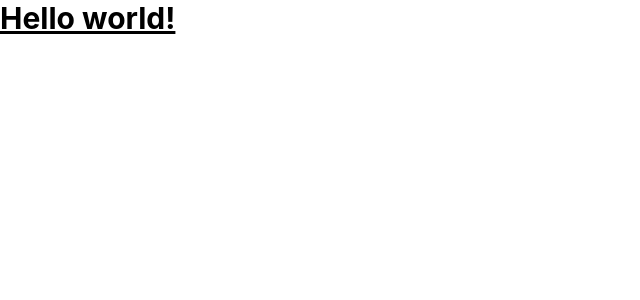
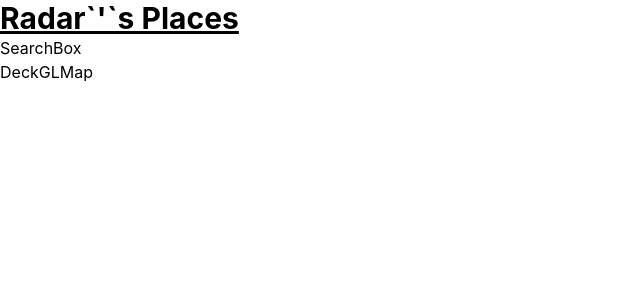
Before and after one commit to GeorgeArubi/Event-Map, a Next.js app: page / in a window 1280 px wide. Shown: the top 300 px of the page, without its empty margins (0-640 px from the left). Built offline with nearby package versions, Linux system fonts and the light colour scheme.

Commit message:
Setup components

```diff
--- /dev/null
+++ b/components/DeckGLMap.tsx
@@ -0,0 +1,9 @@
+import React from 'react'
+
+const DeckGLMap = () => {
+  return (
+    <div>DeckGLMap</div>
+  )
+}
+
+export default DeckGLMap
--- /dev/null
+++ b/components/SearchBox.tsx
@@ -0,0 +1,9 @@
+import React from 'react'
+
+const SearchBox = () => {
+  return (
+    <div>SearchBox</div>
+  )
+}
+
+export default SearchBox
--- a/pages/index.tsx
+++ b/pages/index.tsx
@@ -1,18 +1,24 @@
 import type { NextPage } from 'next'
 import Head from 'next/head'
+import SearchBox from '../components/SearchBox'
+import DeckGLMap from '../components/DeckGLMap'
 
 const Home: NextPage = () => {
   return (
     <>
       <Head>
-        <title>Create Next App</title>
+        <title>Radar Events Map</title>
         <meta name="description" content="Generated by create next app" />
         <link rel="icon" href="/favicon.ico" />
       </Head>
 
       <h1 className="text-3xl font-bold underline">
-        Hello world!
+       Radar`&apos;`s Places
       </h1>
+
+      <SearchBox />
+      <DeckGLMap />
+
     </>
   )
 }
```
